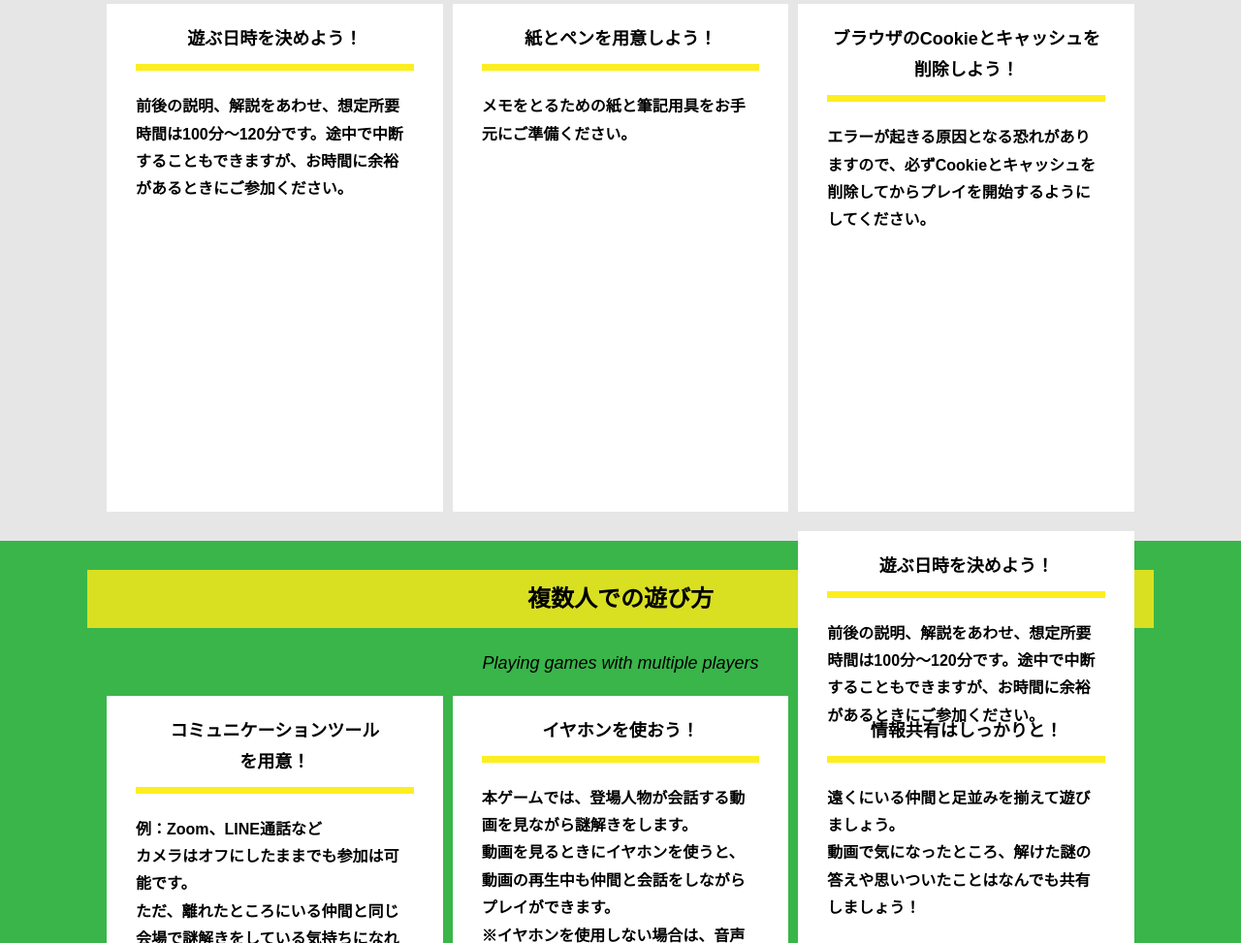
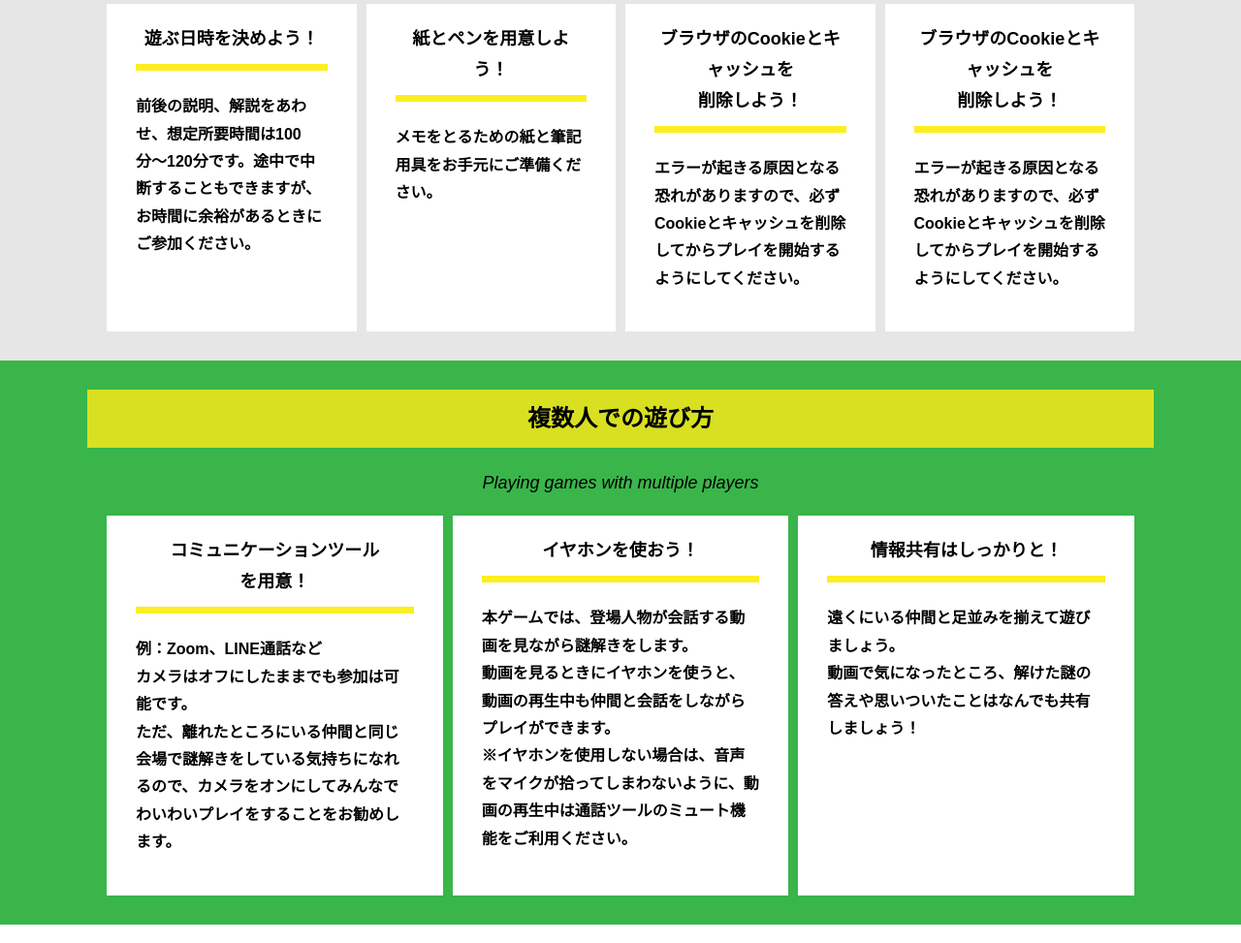
Before and after one commit to ta-kensei-suzuki/alfa-kyoto-kensei, a plain HTML site: page index.html in a window 1280 px wide. Shown: the part 1339-2312 px from the top of the page at 97% size. Drawn offline with Linux system fonts and the light colour scheme.

Commit message:
Update index.html

```diff
--- a/index.html
+++ b/index.html
@@ -79,12 +79,12 @@
               <h3 class="card__title">ブラウザのCookieとキャッシュを<br>削除しよう！</h3>
               <p class="card__content">エラーが起きる原因となる恐れがありますので、必ずCookieとキャッシュを削除してからプレイを開始するようにしてください。</p>
             </div>
-            <div class="column">
+          </div>
+          <div class="column">
             <div class="card">
-              <h3 class="card__title">遊ぶ日時を決めよう！</h3>
-              <p class="card__content">前後の説明、解説をあわせ、想定所要時間は100分〜120分です。途中で中断することもできますが、お時間に余裕があるときにご参加ください。</p>
+              <h3 class="card__title">ブラウザのCookieとキャッシュを<br>削除しよう！</h3>
+              <p class="card__content">エラーが起きる原因となる恐れがありますので、必ずCookieとキャッシュを削除してからプレイを開始するようにしてください。</p>
             </div>
-          </div>
           </div>
         </div>
       </div>
```
